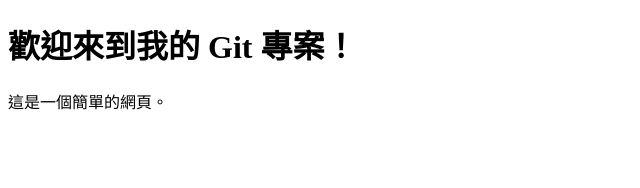
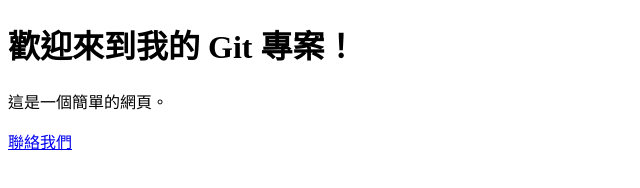
Before and after one commit to Synments/git_project, a plain HTML site: page index.html in a window 1280 px wide. Shown: the whole page, without its empty margins (0-640 px from the left). Drawn offline with Linux system fonts and the light colour scheme.

Commit message:
refactor: Add contact_link to index_page

```diff
--- a/index.html
+++ b/index.html
@@ -8,5 +8,6 @@
 <body>
     <h1>歡迎來到我的 Git 專案！</h1>
     <p>這是一個簡單的網頁。</p>
+    <p><a href="contact.html">聯絡我們</a></p>
 </body>
 </html>
```
